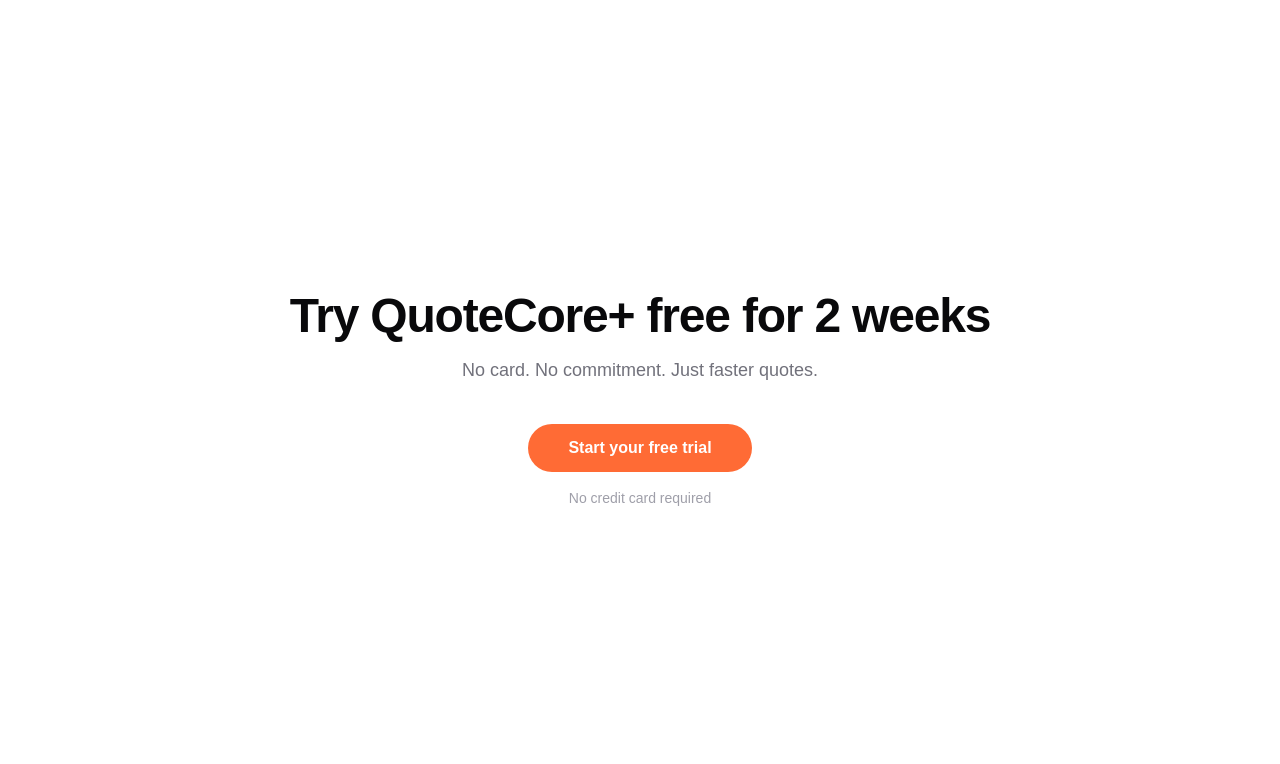
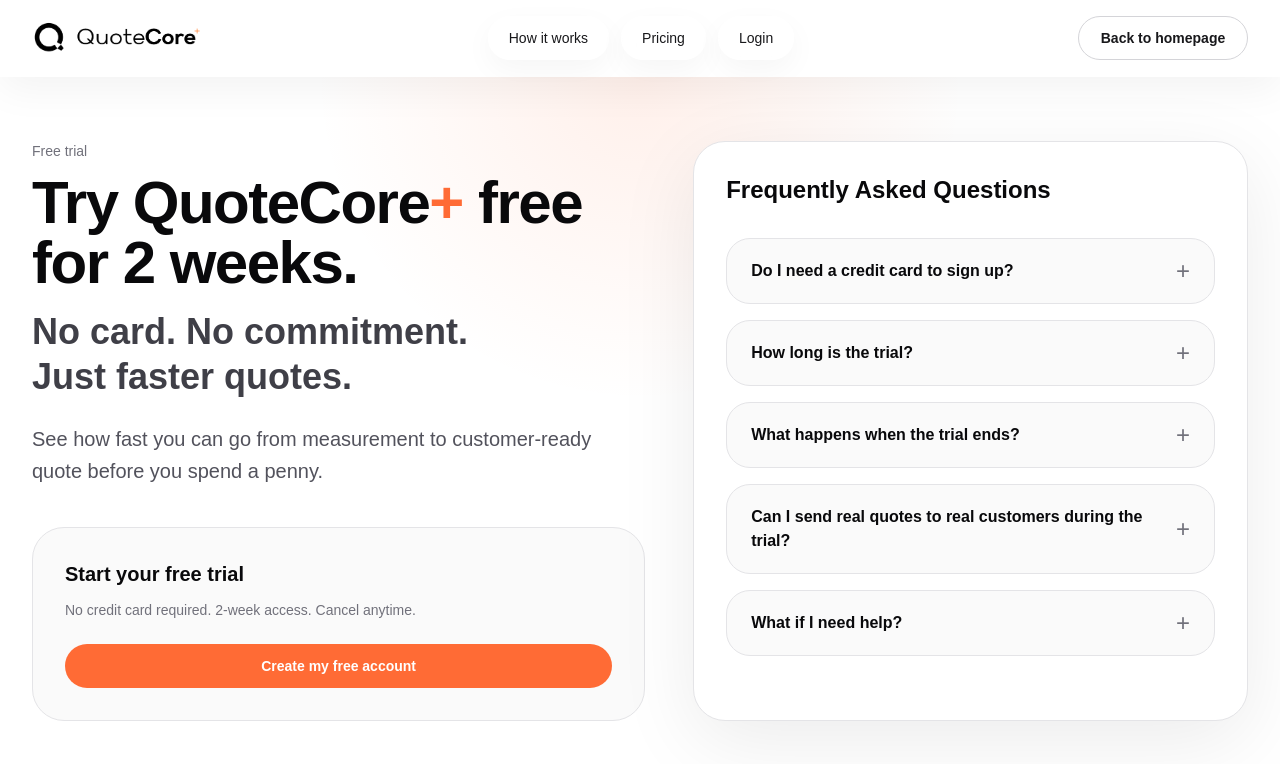
Before and after one commit to barrytheai/quotecore, a Next.js app: page /free-trial in a window 1280 px wide. Shown: the top 764 px of the page. Built offline with nearby package versions, Linux system fonts and the light colour scheme.

Commit message:
fix: free trial page - keep layout/FAQ, replace form with CTA button

```diff
--- a/app/free-trial/page.tsx
+++ b/app/free-trial/page.tsx
@@ -1,21 +1,194 @@
 "use client";
 
+import { useState } from "react";
+
 export default function FreeTrialPage() {
+  const faqs = [
+    {
+      question: "Do I need a credit card to sign up?",
+      answer:
+        "No. Your free trial is completely free. We'll only ask for payment if you decide to upgrade.",
+    },
+    {
+      question: "How long is the trial?",
+      answer: "14 days from the date you sign up.",
+    },
+    {
+      question: "What happens when the trial ends?",
+      answer:
+        "You'll be prompted to choose a plan. If you don't upgrade, your account pauses and your data stays safe.",
+    },
+    {
+      question: "Can I send real quotes to real customers during the trial?",
+      answer: "Yes. Quote, measure, and send to customers from day one.",
+    },
+    {
+      question: "What if I need help?",
+      answer:
+        "Email us at support@quotecore.com and we'll get back to you within one business day.",
+    },
+  ];
+
+  const topShimmerButton =
+    "pill-shimmer inline-flex min-h-11 items-center justify-center rounded-full border border-white/70 bg-white/72 px-5 py-2.5 text-sm font-medium text-zinc-900 shadow-[0_6px_24px_rgba(255,255,255,0.18)_inset,0_10px_30px_rgba(0,0,0,0.04)] backdrop-blur-3xl transition-colors duration-200";
+
+  const headerActionButton =
+    "inline-flex h-11 min-w-[170px] items-center justify-center rounded-full px-5 py-2.5 text-sm transition-colors duration-200";
+
+  const backHomeButton =
+    `${headerActionButton} border border-zinc-300 bg-white font-semibold text-zinc-900 hover:bg-zinc-50`;
+
+  const primaryButton =
+    "inline-flex min-h-11 items-center justify-center rounded-full bg-[#FF6B35] px-5 py-2.5 text-sm font-medium text-white transition-colors duration-200 hover:bg-[#e85d2b]";
+
   return (
-    <main className="flex min-h-screen items-center justify-center bg-white px-6">
-      <div className="text-center">
-        <h1 className="text-4xl font-semibold tracking-tight text-zinc-950 sm:text-5xl">
-          Try QuoteCore+ free for 2 weeks
+    <>
+      <main className="min-h-screen bg-white text-zinc-950">
+        <header className="sticky top-0 z-50 border-b border-white/60 bg-white/68 shadow-[0_8px_30px_rgba(255,255,255,0.25)_inset,0_12px_40px_rgba(0,0,0,0.05)] backdrop-blur-[24px]">
+          <div className="mx-auto flex max-w-7xl items-center justify-between px-6 py-4 lg:px-8">
+            <a href="/" className="flex items-center gap-3">
+              <img src="/MainQCP.png" alt="QuoteCore+" className="h-10 w-auto" />
+            </a>
+
+            <nav className="hidden items-center gap-3 md:flex">
+              <a href="/#how-it-works" className={topShimmerButton}>
+                How it works
+              </a>
+              <a href="/#pricing" className={topShimmerButton}>
+                Pricing
+              </a>
+              <a href="#" className={topShimmerButton}>
+                Login
+              </a>
+            </nav>
+
+            <div className="flex items-center gap-3">
+              <a href="/" className={backHomeButton}>
+                Back to homepage
+              </a>
+            </div>
+          </div>
+        </header>
+
+        <section className="relative overflow-hidden">
+          <div className="absolute inset-0 bg-[radial-gradient(circle_at_top,rgba(255,107,53,0.10),transparent_34%)]" />
+          <div className="relative mx-auto grid max-w-7xl gap-12 px-6 py-10 lg:grid-cols-[1.05fr_0.95fr] lg:px-8 lg:py-16">
+            <div>
+              <p className="text-sm font-medium text-zinc-500">Free trial</p>
+              <h1 className="mt-3 max-w-2xl text-4xl font-semibold tracking-tight sm:text-5xl lg:text-6xl">
+                Try <span className="brand-wordmark">QuoteCore<span className="brand-plus">+</span></span> free for 2 weeks.
               </h1>
-        <p className="mt-4 text-lg text-zinc-500">No card. No commitment. Just faster quotes.</p>
+
+              <p className="mt-4 max-w-2xl text-3xl font-semibold leading-tight text-zinc-700 sm:text-4xl">
+                No card. No commitment.
+                <br />
+                Just faster quotes.
+              </p>
+
+              <p className="mt-6 max-w-xl text-lg leading-8 text-zinc-600 sm:text-xl">
+                See how fast you can go from measurement to customer-ready quote before you spend a penny.
+              </p>
+
+              <div id="trial-form" className="mt-10 rounded-[2rem] border border-zinc-200 bg-zinc-50 p-8">
+                <h2 className="text-xl font-semibold">Start your free trial</h2>
+                <p className="mt-3 text-sm text-zinc-500">No credit card required. 2-week access. Cancel anytime.</p>
                 <a
                   href="https://quotecore-plus-dev.vercel.app/login"
-          className="mt-10 inline-flex min-h-12 items-center justify-center rounded-full bg-[#FF6B35] px-10 py-3 text-base font-semibold text-white transition-colors hover:bg-[#e85d2b]"
+                  className={`${primaryButton} mt-6 w-full justify-center text-base font-semibold py-3`}
                 >
-          Start your free trial
+                  Create my free account
                 </a>
-        <p className="mt-4 text-sm text-zinc-400">No credit card required</p>
               </div>
+            </div>
+
+            <div className="rounded-[2rem] border border-zinc-200 bg-white p-8 shadow-[0_20px_80px_rgba(0,0,0,0.08)]">
+              <div className="space-y-8">
+                <div>
+                  <h2 className="text-2xl font-semibold">Frequently Asked Questions</h2>
+                </div>
+
+                <div className="space-y-4">
+                  {faqs.map((faq) => (
+                    <FaqItem key={faq.question} question={faq.question} answer={faq.answer} />
+                  ))}
+                </div>
+              </div>
+            </div>
+          </div>
+        </section>
       </main>
+
+      <style>{`
+        .brand-wordmark {
+          white-space: nowrap;
+        }
+
+        .brand-plus {
+          color: #FF6B35;
+        }
+
+        @keyframes shimmerBorder {
+          0% {
+            background-position: -200% center;
+          }
+          100% {
+            background-position: 200% center;
+          }
+        }
+
+        .pill-shimmer {
+          position: relative;
+          overflow: hidden;
+        }
+
+        .pill-shimmer::before {
+          content: "";
+          position: absolute;
+          inset: 0;
+          border-radius: inherit;
+          padding: 2px;
+          background: linear-gradient(
+            90deg,
+            transparent 0%,
+            transparent 40%,
+            #ff6b35 50%,
+            transparent 60%,
+            transparent 100%
+          );
+          background-size: 200% 100%;
+          -webkit-mask:
+            linear-gradient(#fff 0 0) content-box,
+            linear-gradient(#fff 0 0);
+          -webkit-mask-composite: xor;
+          mask-composite: exclude;
+          opacity: 0;
+          transition: opacity 0.3s ease-in-out;
+          pointer-events: none;
+        }
+
+        .pill-shimmer:hover::before {
+          opacity: 1;
+          animation: shimmerBorder 1.5s linear infinite;
+        }
+      `}</style>
+    </>
   );
 }
+
+function FaqItem({ question, answer }: { question: string; answer: string }) {
+  const [open, setOpen] = useState(false);
+
+  return (
+    <div className="rounded-[1.5rem] border border-zinc-200 bg-zinc-50 px-6 py-5">
+      <button
+        type="button"
+        onClick={() => setOpen((prev) => !prev)}
+        className="flex w-full items-center justify-between gap-4 text-left"
+      >
+        <span className="text-base font-semibold text-zinc-950">{question}</span>
+        <span className="text-2xl leading-none text-zinc-500">{open ? "−" : "+"}</span>
+      </button>
+      {open && <p className="mt-4 text-sm leading-7 text-zinc-600">{answer}</p>}
+    </div>
+  );
+}
```
Lines whose indentation alone changed are shown as unchanged.
